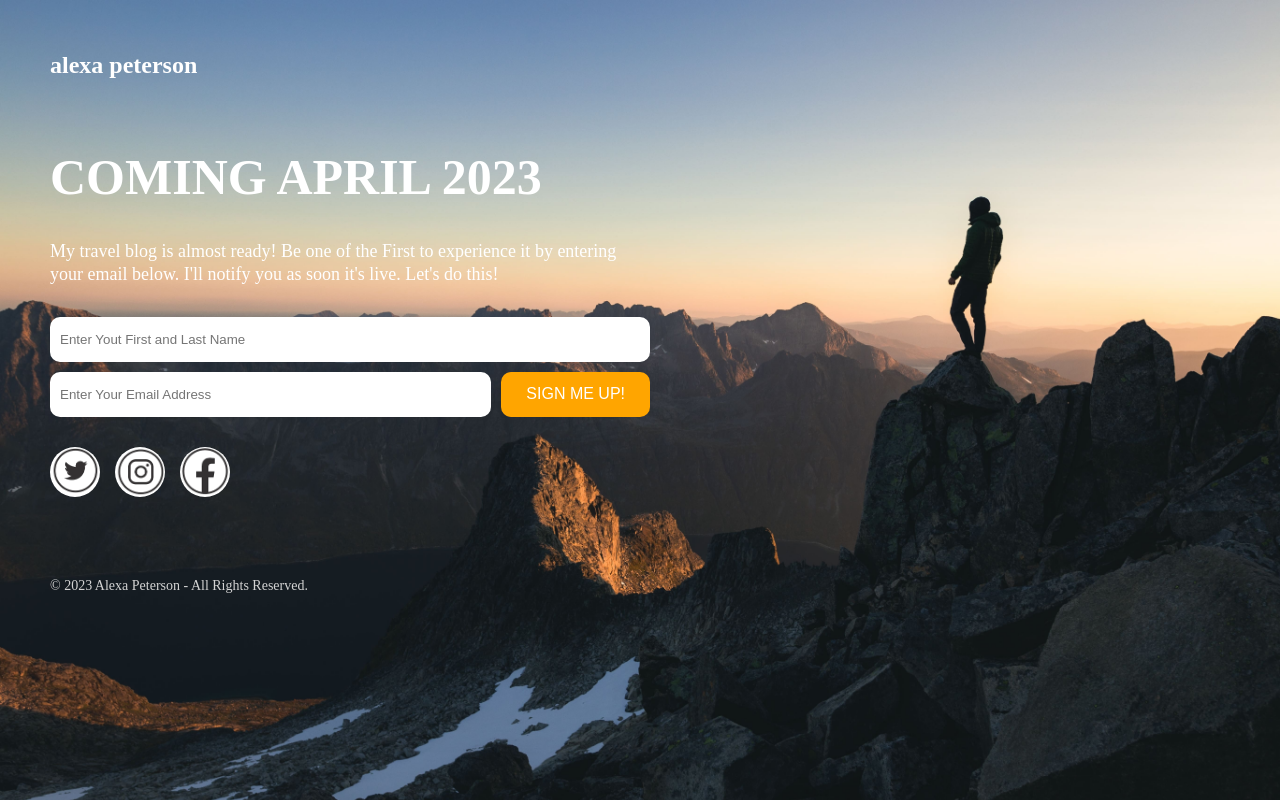
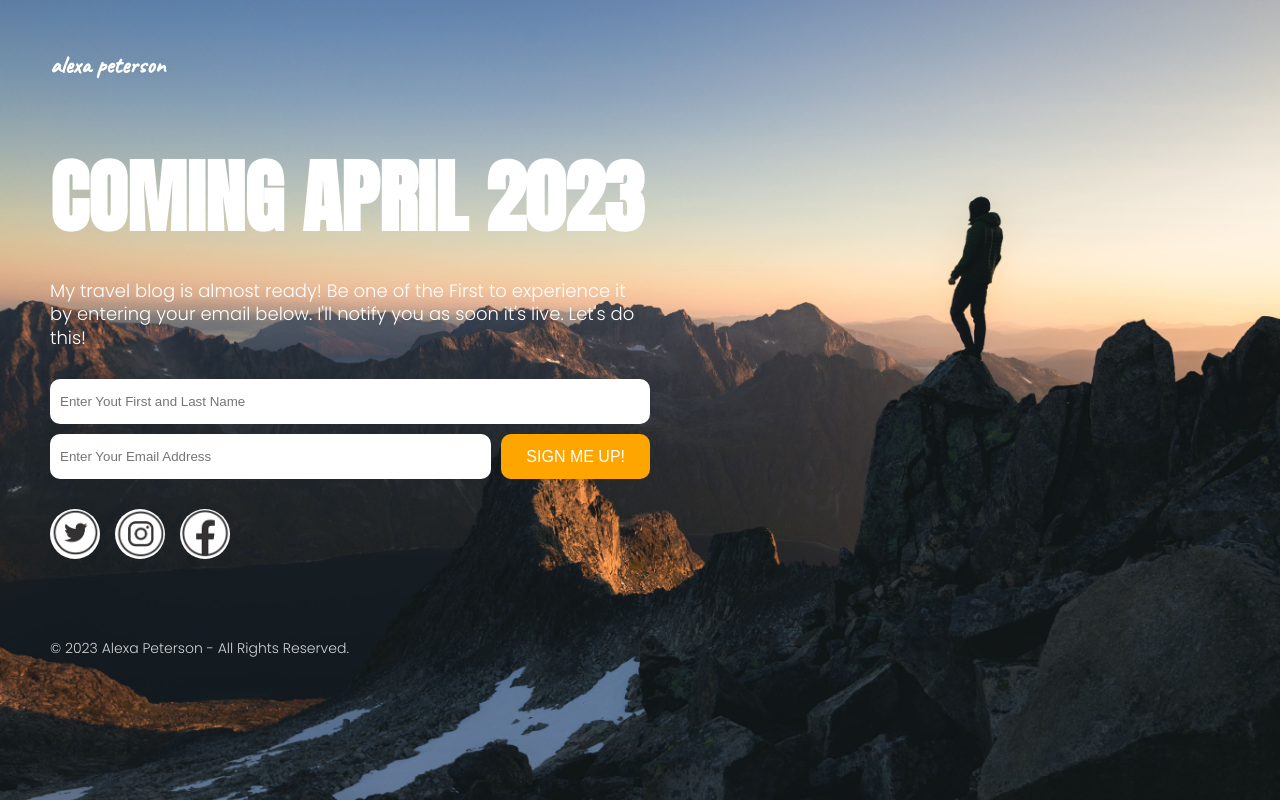
Before and after one commit to matheuspfalconi/Landing_Page_Travel_Blog, a plain HTML site: page index.html in a window 1280 px wide. Drawn offline with Linux system fonts and the light colour scheme.

Commit message:
Add Fonts

```diff
--- a/estilo.css
+++ b/estilo.css
@@ -8,6 +8,9 @@ P - 16px
 A - 16px
 
 */
+
+/*===================================Fontes===================================*/
+@import url('https://fonts.googleapis.com/css2?family=Anton&family=Caveat&family=Poppins:wght@300&display=swap');
 
 /*===================================Breakpoints Gerais===================================/
 
@@ -98,6 +101,7 @@ body {
 	background-image: url('galeria/bg_inicio.jpg');
 	background-repeat: no-repeat;
 	background-size: cover;
+	font-family: 'Poppins', sans-serif;
 }
 
 .container {
@@ -113,6 +117,7 @@ body {
 	justify-content: flex-start;
 	margin-bottom: 50px;
 	font-size: 12px;
+	font-family: 'Caveat', cursive;
 }
 
 .content {
@@ -126,7 +131,8 @@ body {
 
 .title_text_contet {
 	margin-bottom: 30px;
-	font-size: 50px;
+	font-size: 80px;
+	font-family: 'Anton', sans-serif;
 }
 
 .div_newsletter {
```
